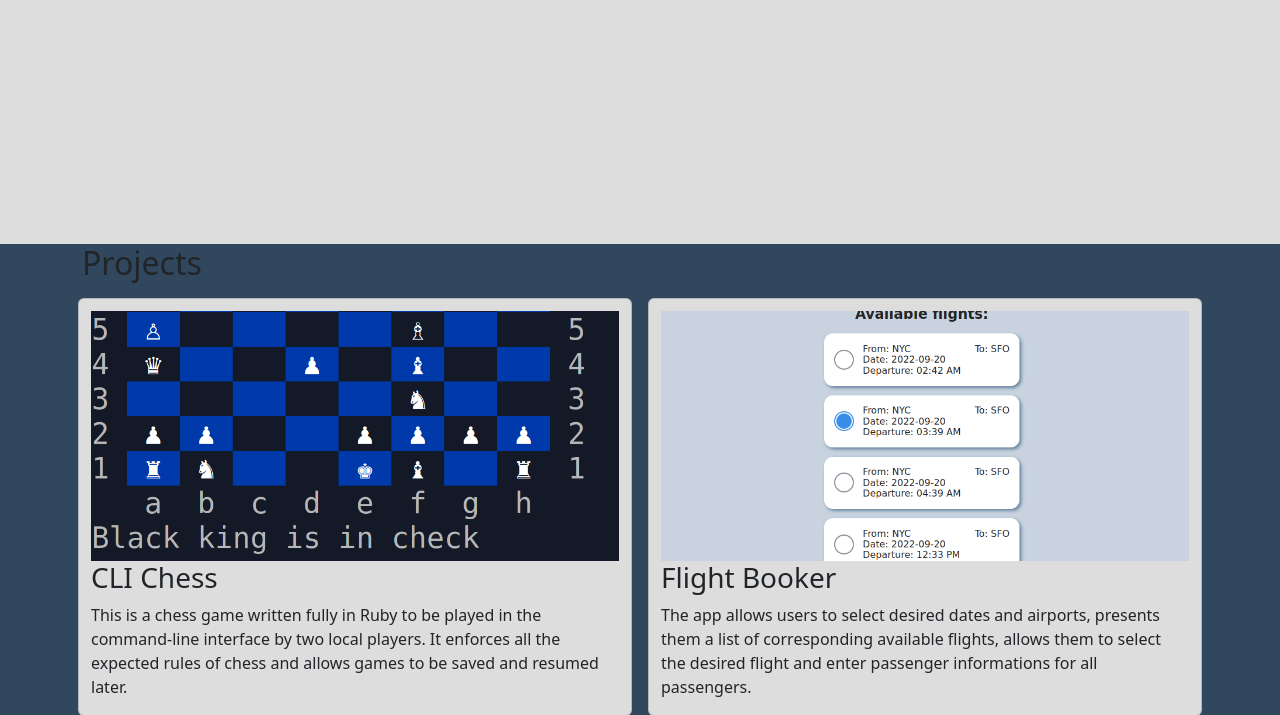
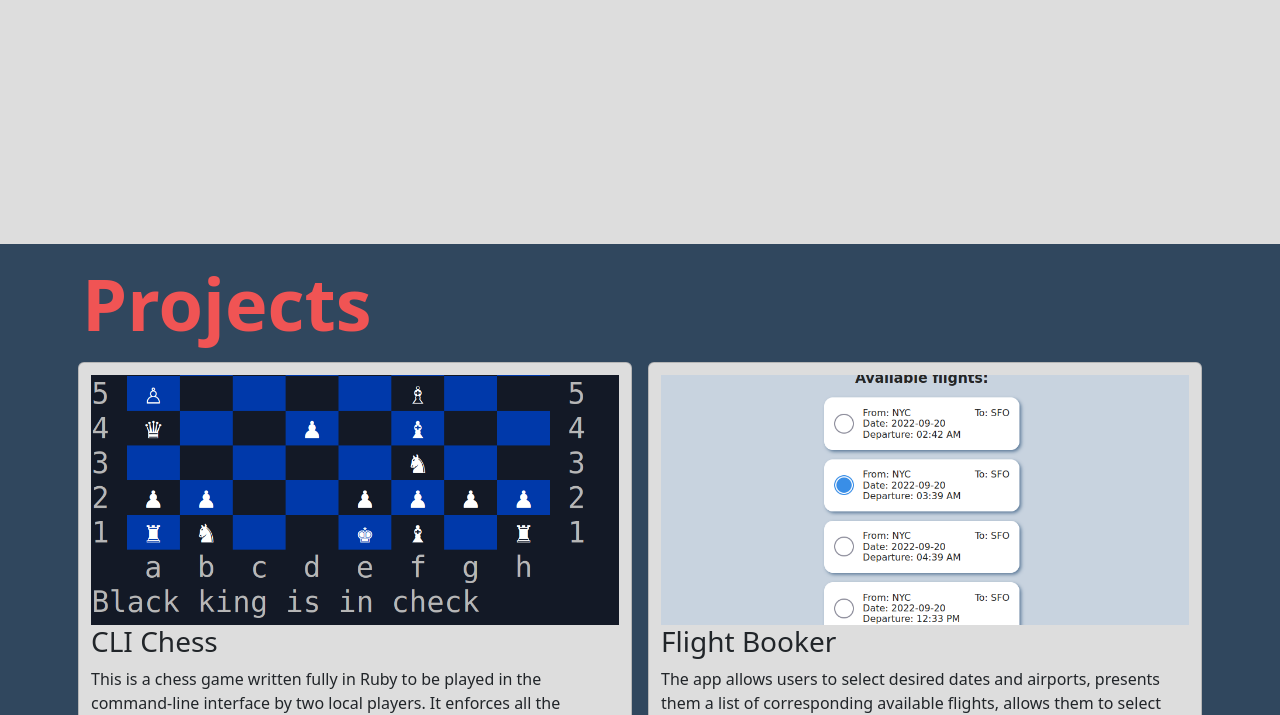
Before and after one commit to rafaelmoreton/old-rafa-website-php-bs, a PHP site: page / in a window 1280 px wide. Shown: the part 556-1271 px from the top of the page. Run offline with PHP 8.4, Linux system fonts and the light colour scheme.

Commit message:
Adjust margins and typography of section headings

```diff
--- a/index.php
+++ b/index.php
@@ -61,7 +61,7 @@
     <!-- -----PROJECTS----- -->
     <section class="container-fluid custom-bg-dark">
       <div class="container">
-        <h2>
+        <h2 class="pt-3 fw-bold display-2 custom-text-highlight">
           <?php echo $langArray['projects'] ;?>
         </h2>
         <div class="row row-cols-1 row-cols-md-2">
@@ -135,7 +135,7 @@
     <!-- -----ABOUT----- -->
     <section class="container-fluid custom-bg-light">
       <div class="container">
-        <h2>
+        <h2 class="pt-3 fw-bold display-2 custom-text-highlight">
           <?php echo $langArray['about'] ;?>
         </h2>
         <p>
@@ -156,7 +156,7 @@
     <!-- -----RESUME----- -->
     <section class="container-fluid custom-bg-dark">
       <div class="container">
-        <h2>
+        <h2 class="pt-3 fw-bold display-2 custom-text-highlight">
           <?php echo $langArray['resume'] ;?>
         </h2>
         <div>
@@ -278,7 +278,7 @@
     <!-- -----CONTACT----- -->
     <section class="container-fluid custom-bg-light">
       <div class="container">
-        <h2>
+        <h2 class="pt-3 fw-bold display-2 custom-text-highlight">
           <?php echo $langArray['contact'] ;?>
         </h2>
         <div>
--- a/style.css
+++ b/style.css
@@ -17,6 +17,10 @@
     background-color: var(--darker);
 }
 
+.custom-text-highlight {
+    color: var(--hightlight);
+}
+
 .scaffold {
     height: 100vh;
 }
```
